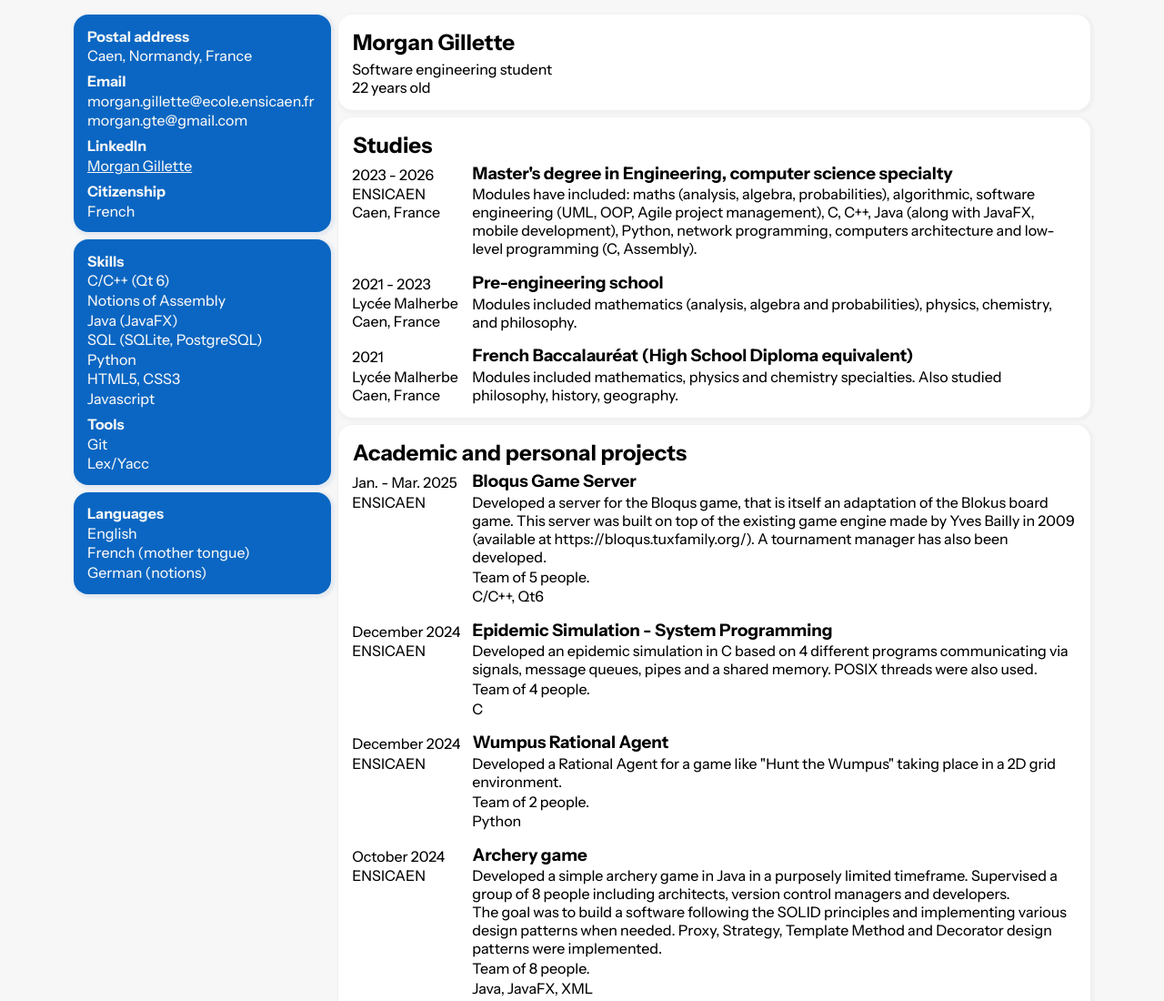
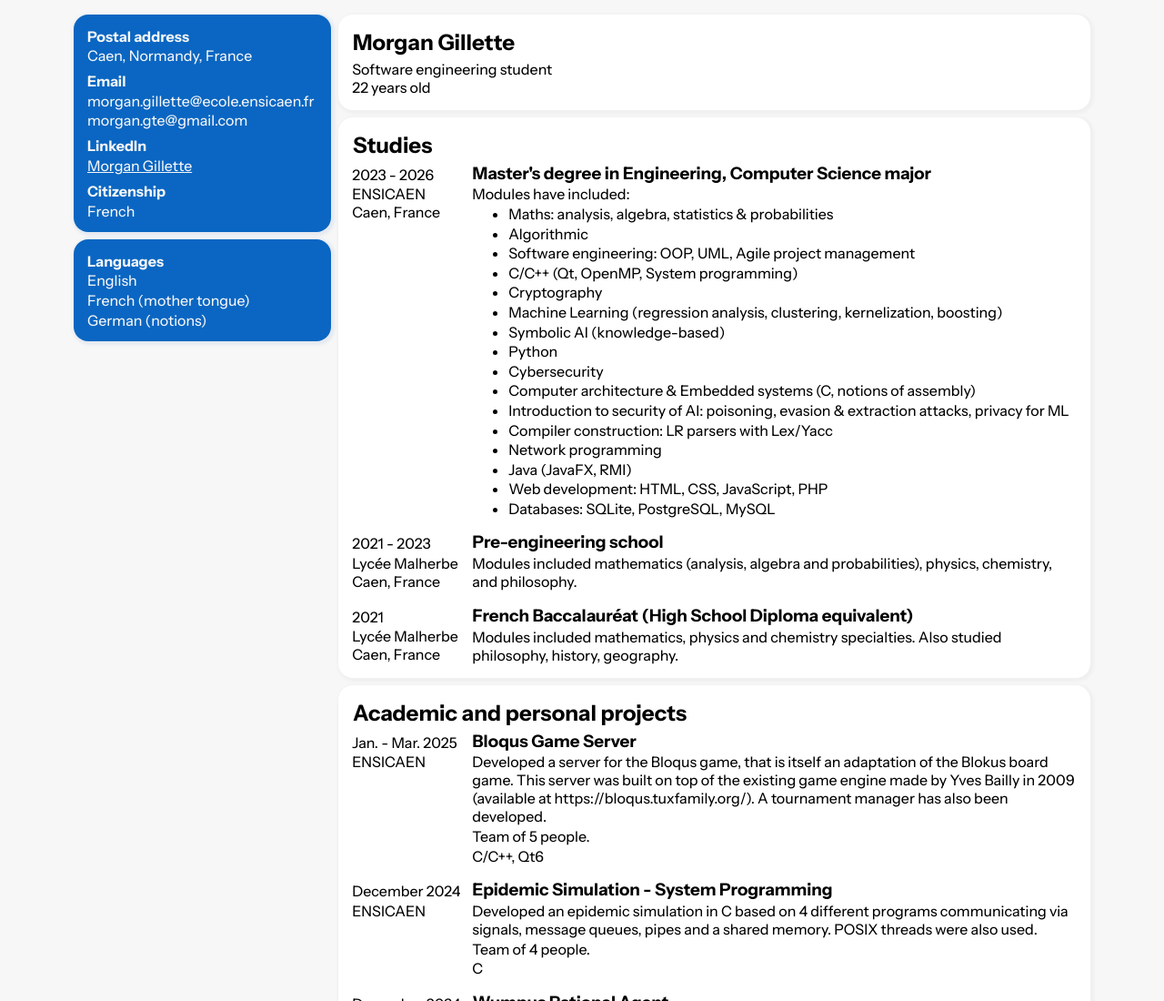
Before and after one commit to morgangte/morgangte.github.io, a plain HTML site: page index.html in a window 1280 px wide. Shown: the top 1100 px of the page at 91% size. Drawn offline with Linux system fonts and the light colour scheme.

Commit message:
Update ensicaen

```diff
--- a/index.html
+++ b/index.html
@@ -36,23 +36,6 @@
             </section>
             <section id="sidebar">
                 <div class="sidebar-item">
-                    <h4>Skills</h4>
-                    <p>C/C++ (Qt 6)</p>
-                    <p>Notions of Assembly</p>
-                    <p>Java (JavaFX)</p>
-                    <p>SQL (SQLite, PostgreSQL)</p>
-                    <p>Python</p>
-                    <p>HTML5, CSS3</p>
-                    <p>Javascript</p>
-                </div>
-                <div class="sidebar-item">
-                    <h4>Tools</h4>
-                    <p>Git</p>
-                    <p>Lex/Yacc</p>
-                </div>
-            </section>
-            <section id="sidebar">
-                <div class="sidebar-item">
                     <h4>Languages</h4>
                     <p>English</p>
                     <p>French (mother tongue)</p>
@@ -75,12 +58,26 @@
                         <p>ENSICAEN<br>Caen, France</p>
                     </div>
                     <div class="content-column">
-                        <h3>Master's degree in Engineering, computer science specialty</h3>
-                        <p>Modules have included: maths (analysis, algebra,
-                            probabilities), algorithmic, software engineering (UML,
-                            OOP, Agile project management), C, C++, Java (along with
-                            JavaFX, mobile development), Python, network programming, computers
-                            architecture and low-level programming (C, Assembly).</p>
+                        <h3>Master's degree in Engineering, Computer Science major</h3>
+                        <p>Modules have included:</p>
+                        <ul>
+                            <li>Maths: analysis, algebra, statistics & probabilities</li>
+                            <li>Algorithmic</li>
+                            <li>Software engineering: OOP, UML, Agile project management</li>
+                            <li>C/C++ (Qt, OpenMP, System programming)</li>
+                            <li>Cryptography</li>
+                            <li>Machine Learning (regression analysis, clustering, kernelization, boosting) </li>
+                            <li>Symbolic AI (knowledge-based)</li>
+                            <li>Python</li>
+                            <li>Cybersecurity</li>
+                            <li>Computer architecture & Embedded systems (C, notions of assembly)</li>
+                            <li>Introduction to security of AI: poisoning, evasion & extraction attacks, privacy for ML</li>
+                            <li>Compiler construction: LR parsers with Lex/Yacc</li>
+                            <li>Network programming</li>
+                            <li>Java (JavaFX, RMI)</li>
+                            <li>Web development: HTML, CSS, JavaScript, PHP</li>
+                            <li>Databases: SQLite, PostgreSQL, MySQL</li>
+                        </ul>
                     </div>
                 </div>
                 <div class="content-item">
--- a/style/style.css
+++ b/style/style.css
@@ -11,6 +11,7 @@ h2,
 h3,
 h4,
 a,
+li,
 p {
     padding: 0em;
     margin: 0.1em;
@@ -28,6 +29,9 @@ h4 {
     font-weight: 700;
 }
 
+ul {
+    margin: 0px;
+}
 
 /********************* Global *************************/
 
```
